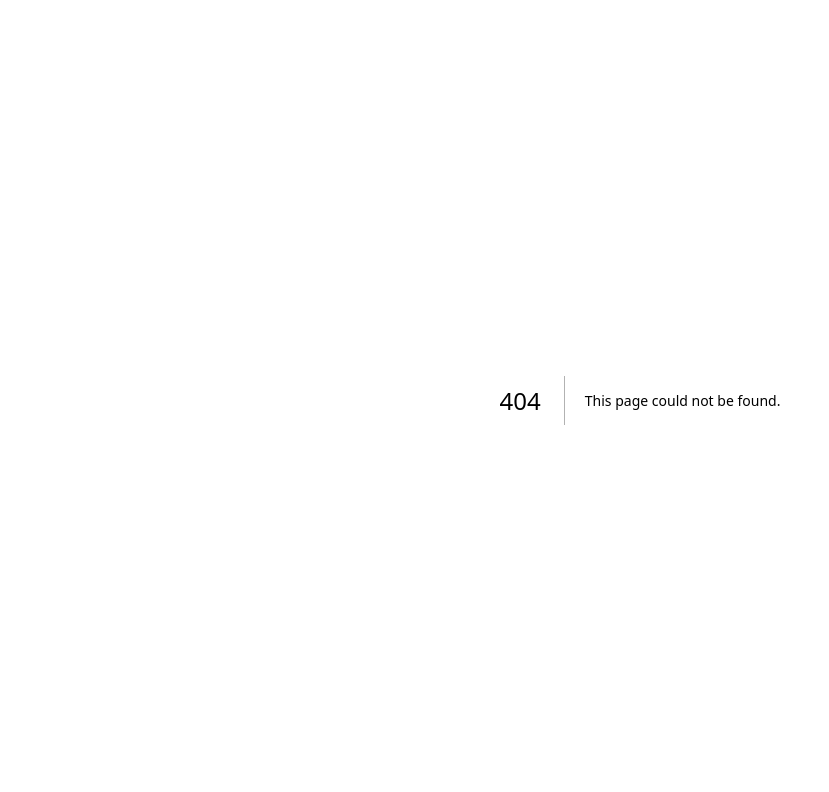
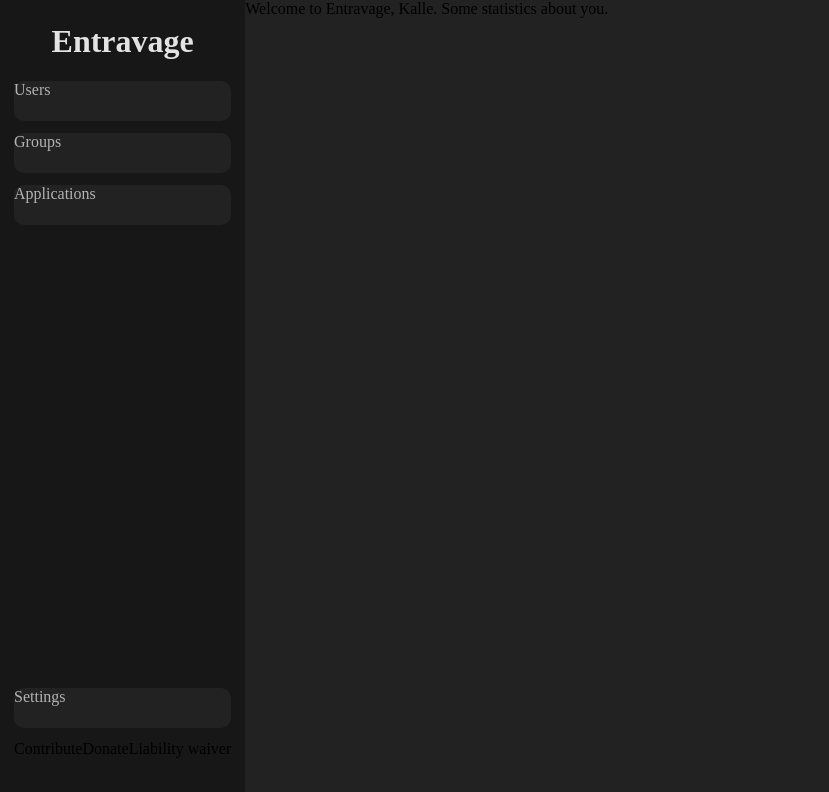
Before and after one commit to sundeka/Entravage, a Next.js app in the folder client/: page /dashboard in a window 1280 px wide. Before the commit this address had no page. Shown: the top 792 px of the page, without its empty margins (0-829 px from the left). Built offline with nearby package versions, Linux system fonts and the light colour scheme.

Commit message:
work on dashboard layout

```diff
--- /dev/null
+++ b/client/app/dashboard/dashboard.module.css
@@ -0,0 +1,53 @@
+.container {
+  height: 100vh;
+  background-color: var(--shade1);
+  display: flex;
+  flex-direction: row;
+}
+
+.sidebar {
+  background-color: var(--shade2);
+  padding-block: 13px;
+  padding-inline: 14px;
+  display: flex;
+  flex-direction: column;
+  justify-content: space-between;
+}
+
+.header {
+  height: 65px;
+  display: flex;
+  align-items: center;
+  justify-content: center;
+  color: var(--shade5);
+}
+
+.navigation {
+  height: -webkit-fill-available;
+  padding-block: 12px;
+}
+
+.list {
+  margin: 0;
+  padding: 0;
+  list-style-type: none;
+  height: 100%;
+  display: flex;
+  flex-direction: column;
+  gap: 12px;
+}
+
+.listItem {
+  color: var(--shade4);
+  background-color: var(--shade1);
+  height: 40px;
+  border-radius: 10px;
+}
+
+.listItem:last-child {
+  margin-top: auto;
+}
+
+.footer {
+  height: 55px;
+}
--- /dev/null
+++ b/client/app/dashboard/layout.tsx
@@ -0,0 +1,33 @@
+import styles from './dashboard.module.css'
+
+export default function DashboardLayout({
+  children,
+}: {
+  children: React.ReactNode
+}) {
+  return (
+    <div className={styles.container}>
+      <div className={styles.sidebar}>
+        <header className={styles.header}>
+          <h1>Entravage</h1>
+        </header>
+        <nav className={styles.navigation}>
+          <ul className={styles.list}>
+            <li className={styles.listItem}>Users</li>
+            <li className={styles.listItem}>Groups</li>
+            <li className={styles.listItem}>Applications</li>
+            <li className={styles.listItem}>Settings</li>
+          </ul>
+        </nav>
+        <footer className={styles.footer}>
+          <a>Contribute</a>
+          <a>Donate</a>
+          <a>Liability waiver</a>
+        </footer>
+      </div>
+      <main>
+        {children}
+      </main>
+    </div>
+  )
+}
--- /dev/null
+++ b/client/app/dashboard/page.tsx
@@ -0,0 +1,5 @@
+const Dashboard = () => {
+  return <p>Welcome to Entravage, Kalle. Some statistics about you.</p>
+}
+
+export default Dashboard
--- a/client/app/globals.css
+++ b/client/app/globals.css
@@ -1,11 +1,22 @@
 :root {
-  --background: #ffffff;
-  --foreground: #171717;
+  --shade1: #222222;
+  --shade2: #171717;
+  --shade3: #4D4D4D;
+  --shade4: #B3B3B3;
+  --shade5: #e3e3e3;
 }
 
+/**
 @media (prefers-color-scheme: dark) {
-  :root {
-    --background: #0a0a0a;
-    --foreground: #ededed;
-  }
+
 }
+*/
+
+body {
+  background-color: var(--bg);
+  margin: 0;
+}
+
+h1, h2, p {
+  margin: 0;
+}
```
Also changed, not shown: client/app/index.css (added, +12 -0 lines), client/app/page.tsx (+9 -4 lines).
